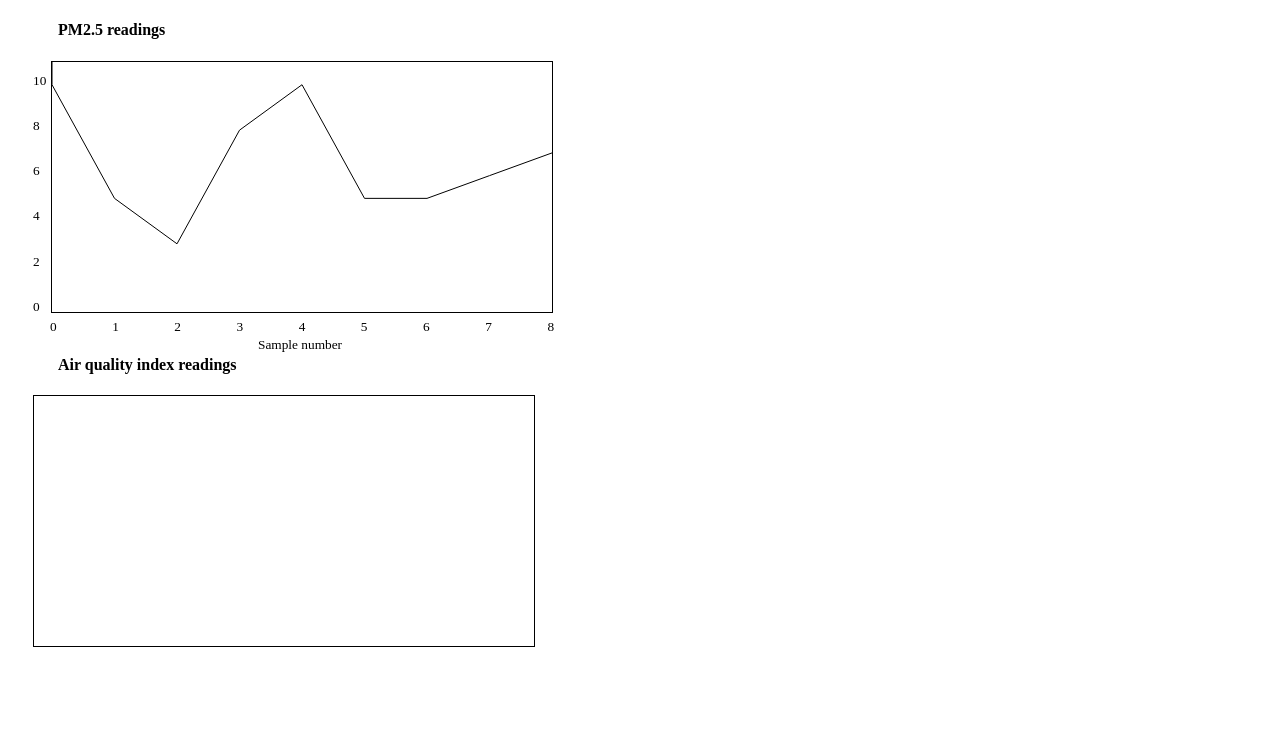
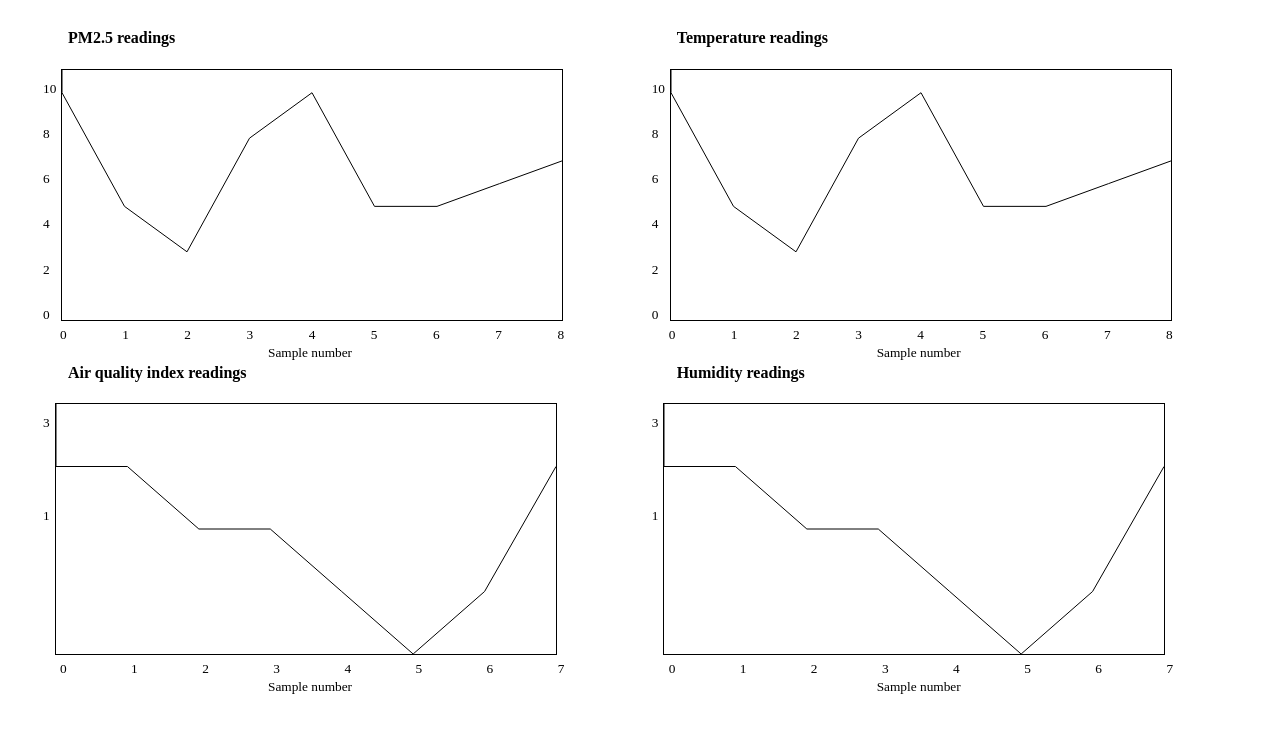
Before and after one commit to Sharon131/Arduino-Weather-Server, a plain HTML site: page index.html in a window 1280 px wide. Drawn offline with Linux system fonts and the light colour scheme.

Commit message:
Added new plots to web template.

```diff
--- a/index.html
+++ b/index.html
@@ -10,12 +10,12 @@ Refresh: 30 -->
     <title>Sensors readings</title>
     <script type="text/javascript">
 
-      function draw() {
-        var canvas = document.getElementById('plot');
-        var values_raw = [10, 5, 3, 8, 10, 5, 5, 6, 7];
-        var values = values_raw //.map(function(x) {
-        //   return x * 10;
-        // });
+      function drawForSensor(sensor_name, values_raw, map_function) {
+        var canvas_name = sensor_name + '_plot';
+        var values_name = sensor_name + '_values';
+        var samples_name = sensor_name + '_samples';
+        var canvas = document.getElementById(canvas_name);
+        var values = values_raw.map(map_function);
         var lines = values.length;
         var max_value = Math.ceil(Math.max(...values));
         var min_value = Math.min(...values)
@@ -37,18 +37,18 @@ Refresh: 30 -->
         for (var i=0;i<lines;i++) {
           var node = document.createElement("small");
           node.innerHTML = i;
-          node.id = 'sample_' + String(i);
+          node.id = sensor_name + '_sample_' + String(i);
           node.style.position = "relative";
           node.style.left = String((frag-7)*i) + "px";
-          document.getElementById("samples").appendChild(node);
+          document.getElementById(samples_name).appendChild(node);
         }
         var node1 = document.createElement("br");
-        document.getElementById("samples").appendChild(node1);
+        document.getElementById(samples_name).appendChild(node1);
         var node2 = document.createElement("small");
         node2.style.marginLeft = String(canvas.clientWidth/2 - 20) + "px";
         node2.innerHTML = "Sample number";
-        document.getElementById("samples").appendChild(node2);
-        document.getElementById('sample_0').style.marginLeft = "22px";
+        document.getElementById(samples_name).appendChild(node2);
+        document.getElementById(sensor_name + '_sample_0').style.marginLeft = "22px";
 
         for (var i=0;i<=max_value;i+=2) {
           var node = document.createElement("small");
@@ -57,9 +57,20 @@ Refresh: 30 -->
           node.style.position = "relative";
           node.style.left = "20px";
           node.style.top = String((i*3/5)*scale/(max_value+1)+10) + "px"
-          document.getElementById("values").appendChild(node);
-          document.getElementById("values").appendChild(document.createElement("br"));
+          document.getElementById(values_name).appendChild(node);
+          document.getElementById(values_name).appendChild(document.createElement("br"));
         }
+      }
+
+      function draw() {
+        var ZPH01_values = [10, 5, 3, 8, 10, 5, 5, 6, 7];
+        var ZP01_values = [3, 3, 2, 2, 1, 0, 1, 3];
+        var temp_values = [10, 5, 3, 8, 10, 5, 5, 6, 7];
+        var hum_values = [3, 3, 2, 2, 1, 0, 1, 3];
+        drawForSensor("ZPH01", ZPH01_values, function(x) { return x*1; });
+        drawForSensor("ZP01", ZP01_values, function(x) { return x; });
+        drawForSensor("temp", temp_values, function(x) { return x; });
+        drawForSensor("hum", hum_values, function(x) { return x; });
       }
 
     </script>
@@ -69,17 +80,25 @@ Refresh: 30 -->
     </style>
   </head>
   <body onload="draw();">
+    <div style="float:left;margin-left: 10px;">
     <h4 style="margin-left: 50px">PM2.5 readings</h4>
-    <div id="values" style="float:left; margin-left: 5px">
+    <div id="ZPH01_values" style="float:left; margin-left: 5px"></div>
+    <canvas id="ZPH01_plot" width="500" height="250"></canvas><br>
+    <div id="ZPH01_samples" style="float: left; margin-left: 20px;"></div><br>
+    <h4 style="margin-left: 50px">Air quality index readings</h4>
+    <div id="ZP01_values" style="float:left; margin-left: 5px"></div>
+    <canvas id="ZP01_plot" width="500" height="250"></canvas><br>
+    <div id="ZP01_samples" style="float: left; margin-left: 20px;"></div>
     </div>
-    <canvas id="plot" width="500" height="250"></canvas><br>
-    <div id="samples" style="float: left; margin-left: 20px;">
-    </div><br>
-    <h4 style="margin-left: 50px">Air quality index readings</h4>
-    <div id="ZP01_values" style="float:left; margin-left: 5px">
-    </div>
-    <canvas id="ZP01_plot" width="500" height="250"></canvas><br>
-    <div id="ZP01_samples" style="float: left; margin-left: 20px;">
+    <div style="float:right;margin-right: 100px;">
+    <h4 style="margin-left: 50px">Temperature readings</h4>
+    <div id="temp_values" style="float:left; margin-left: 5px"></div>
+    <canvas id="temp_plot" width="500" height="250"></canvas><br>
+    <div id="temp_samples" style="float: left; margin-left: 20px;"></div><br>
+    <h4 style="margin-left: 50px">Humidity readings</h4>
+    <div id="hum_values" style="float:left; margin-left: 5px"></div>
+    <canvas id="hum_plot" width="500" height="250"></canvas><br>
+    <div id="hum_samples" style="float: left; margin-left: 20px;"></div>
     </div>
   </body>
 </html>
```
Also changed, not shown: 1 other file.
